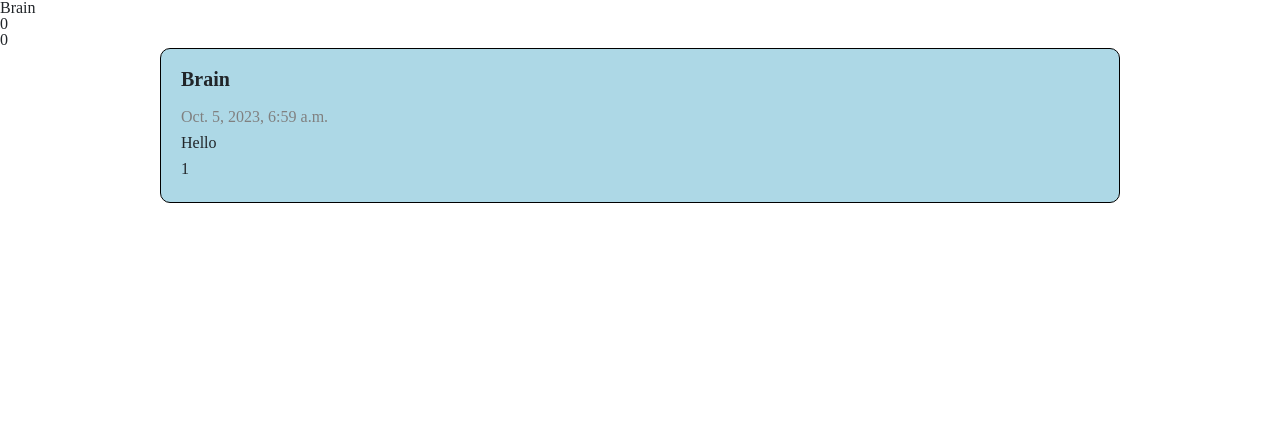
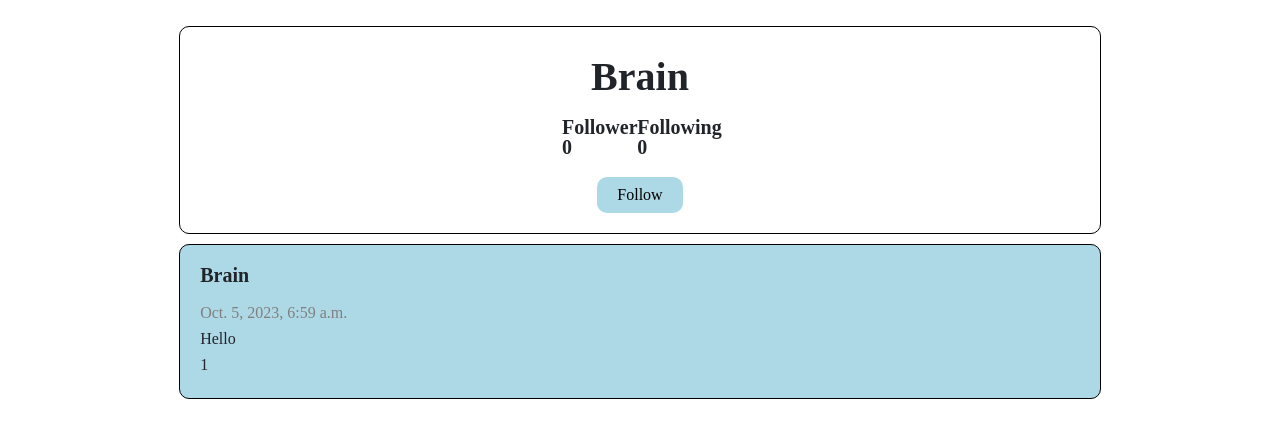
Before and after one commit to Re-Brain/CS50Web-Network, a Django app: page /profile/1 in a window 1280 px wide. Shown: the part 48-486 px from the top of the page. Run offline with Django 3.2, Linux system fonts and the light colour scheme; data comes from the database, SQL or seed files in the repository; both versions use the stored data as it was after the commit; data that the repository does not hold is empty; some libraries are stand-ins or nearby versions.

Commit message:
Finish Follow Function

```diff
--- a/network/models.py
+++ b/network/models.py
@@ -1,5 +1,6 @@
 from django.contrib.auth.models import AbstractUser
 from django.db import models
+
 
 class User(AbstractUser):
     id = models.AutoField(primary_key=True)
@@ -7,6 +8,14 @@
     following = models.ManyToManyField("User", related_name="your_follower", blank=True)
     post = models.ManyToManyField("Post", related_name="poster", blank=True)
 
+    def serialize(self):
+        return {
+            "id" : self.id,
+            "follower_count" : self.follower.count(),
+            "following_count" : self.following.count(),
+            "follower" : [user.id for user in self.follower.all()],
+            "following" : [user.id for user in self.following.all()]
+        }
 class Post(models.Model):
     id = models.AutoField(primary_key=True)
     user = models.ForeignKey("User", related_name="post_creator", on_delete=models.CASCADE , blank=True, null=True)
--- /dev/null
+++ b/network/static/network/profile.js
@@ -0,0 +1,76 @@
+document.addEventListener("DOMContentLoaded", function () {
+  if (document.querySelector("#follow_status")) {
+    document
+      .querySelector("#follow_status")
+      .addEventListener("click", change_follow);
+  }
+  load_follow();
+});
+
+function change_follow() {
+  const data = document.getElementById("username").getAttribute("data-info");
+  const values = data.split("|");
+  const profileID = parseInt(values[0], 10);
+  const userID = parseInt(values[1], 10);
+
+  console.log(userID, profileID);
+
+  const fetchPromise = [
+    fetch(`/user/${profileID}`).then((response) => response.json()),
+    fetch(`/user/${userID}`).then((response) => response.json()),
+  ];
+
+  Promise.all(fetchPromise).then((results) => {
+    let profile_follower = results[0].follower;
+    let user_following = results[1].following;
+
+    if (profile_follower.includes(userID)) {
+      profile_follower = profile_follower.filter((item) => item !== userID);
+      user_following = user_following.filter((item) => item !== profileID);
+    } else {
+      profile_follower.push(userID);
+      user_following.push(profileID);
+    }
+
+    fetch(`/follow/${profileID}/${userID}`, {
+      method: "PUT",
+      body: JSON.stringify({
+        profile_follower: profile_follower,
+        user_following: user_following,
+      }),
+    });
+
+    load_follow();
+  });
+}
+
+function load_follow() {
+  const data = document.getElementById("username").getAttribute("data-info");
+  const values = data.split("|");
+  const profileID = parseInt(values[0], 10);
+  const userID = parseInt(values[1], 10);
+
+  fetch(`/user/${profileID}`)
+    .then((response) => response.json())
+    .then((result) => {
+      document.querySelector(
+        "#follower_status"
+      ).innerHTML = `Follower ${result.follower_count}`;
+      document.querySelector(
+        "#following_status"
+      ).innerHTML = `Following ${result.following_count}`;
+
+      if (
+        document.querySelector("#follow_status") &&
+        parseInt(result.id) != userID
+      ) {
+        if (result.follower.includes(userID)) {
+          console.log("Unfollow");
+          document.querySelector("#follow_status").innerHTML = "Unfollow";
+        } else {
+          console.log("Follow");
+          document.querySelector("#follow_status").innerHTML = "Follow";
+        }
+      }
+    });
+}
--- a/network/static/network/styles.css
+++ b/network/static/network/styles.css
@@ -131,6 +131,7 @@
 }
 
 /* index.html && following.html*/
+
 #list {
   padding: 2%;
   margin: 0 auto;
@@ -211,3 +212,50 @@
 .post-time {
   color: gray;
 }
+
+/* profile.html */
+
+#info
+{
+  border: 1px solid black;
+  border-radius: 10px;
+  width: 75%;
+  height: auto;
+  padding: 20px;
+  margin-bottom: 10px;
+  display: flex;
+  flex-direction: column;
+  align-items: center;
+}
+
+#info #username
+{
+  font-weight: bold;
+  font-size: 40px;
+  padding: 10px;
+}
+
+#info #followContainer
+{
+  width: 20%;
+  height: auto;
+  padding: 10px;
+  display: flex;
+  flex-direction: row;
+  justify-content: space-around;
+}
+
+#followContainer .follow
+{
+  font-size: 20px;
+  font-weight: bold;
+}
+
+#follow_status
+{
+  border: none;
+  border-radius: 10px;
+  background: lightblue;
+  padding: 10px 20px;
+  margin-top: 10px;
+}
--- a/network/templates/network/profile.html
+++ b/network/templates/network/profile.html
@@ -2,13 +2,16 @@
 {% load static %}
 
 {% block body %}
-<main id="profile">
+<main id="list">
     <div id="info"">
-        <h1 id="username">{{ data.username }}</h1>
+        <h1 id="username" data-info="{{data.id}}|{{user.id}}">{{ data.username }}</h1>
         <div id="followContainer">
-            <h2 class="follow">{{ data.follower.count }}</h2>
-            <h2 class="follow">{{ data.following.count }}</h2>
+            <h2 class="follow" id="follower_status"></h2>
+            <h2 class="follow" id="following_status"></h2>
         </div>
+        {% if user != data %}
+            <button class="status" id="follow_status"></button>
+        {% endif %}
     </div>
     <div id="display">
         {% for post in posts %}
@@ -24,4 +27,5 @@
 {% endblock %}
 
 {% block script %}
+    <script src="{% static 'network/profile.js' %}"></script>
 {% endblock%}
--- a/network/urls.py
+++ b/network/urls.py
@@ -13,5 +13,7 @@
 
     # API Routes
     path("posts", views.create, name="posts"),
-    path("posts/<str:post_cat>", views.load, name="display")
+    path("posts/<str:post_cat>", views.load_post, name="display"),
+    path("user/<int:id>", views.load_profile, name="user"),
+    path("follow/<int:profile_id>/<int:user_id>", views.change_follow, name="follow")
 ]
--- a/network/views.py
+++ b/network/views.py
@@ -10,30 +10,68 @@
 
 from .models import *
 
+
 def index(request):
     return render(request, "network/index.html")
+
 
 def following(request):
     return render(request, "network/following.html")
 
+
 def profile(request, id):
     data = User.objects.get(id=id)
-    posts = Post.objects.filter(user=id)
-    return render(request, "network/profile.html", {"data" : data, "posts" : posts})
+    posts = Post.objects.filter(user=id).order_by('-time')
+    return render(request, "network/profile.html", {"data": data, "posts": posts})
 
-def load(request, post_cat):
-    print(post_cat)
+
+@csrf_exempt
+def change_follow(request, profile_id, user_id):
+    if (request.method == "PUT"):
+        data = json.loads(request.body)
+        print(data)
+
+        profile = User.objects.get(id=profile_id)
+        user = User.objects.get(id=user_id)
+
+        profile.follower.set(data.get("profile_follower"))
+        user.following.set(data.get("user_following"))
+
+        profile.save()
+        user.save()
+
+        return HttpResponse(status=204)
+
+    return JsonResponse({"error": "Invalid status."}, status=400)
+
+@csrf_exempt
+def load_profile(request, id):
+    # if (request.method == "PUT"):
+    #     data = json.loads(request.body)
+    #     if data.get("follower") is not None:
+    #         user = User.objects.get(id=id)
+    #         user.follower.set(data.get("follower"))
+    #         user.save()
+    #         return HttpResponse(status=204)
+
+    user = User.objects.get(id=id)
+    return JsonResponse(user.serialize(), safe=False)
+
+
+@csrf_exempt
+def load_post(request, post_cat):
     if post_cat == "all":
         posts = Post.objects.all()
     elif post_cat == "following":
         followers = User.objects.filter(id=request.user.id).values('following')
-        posts = Post.objects.filter(user__in = followers)
+        posts = Post.objects.filter(user__in=followers)
     else:
         return JsonResponse({"error": "Invalid mailbox."}, status=400)
 
     # return emails in reverse chronological order
     posts = posts.order_by("-time").all()
     return JsonResponse([post.serialize() for post in posts], safe=False)
+
 
 @csrf_exempt
 @login_required
@@ -51,6 +89,7 @@
     post.save()
 
     return JsonResponse({"message": "Post created successfully."}, status=201)
+
 
 def login_view(request):
     if request.method == "POST":
```
Also changed, not shown: db.sqlite3.
